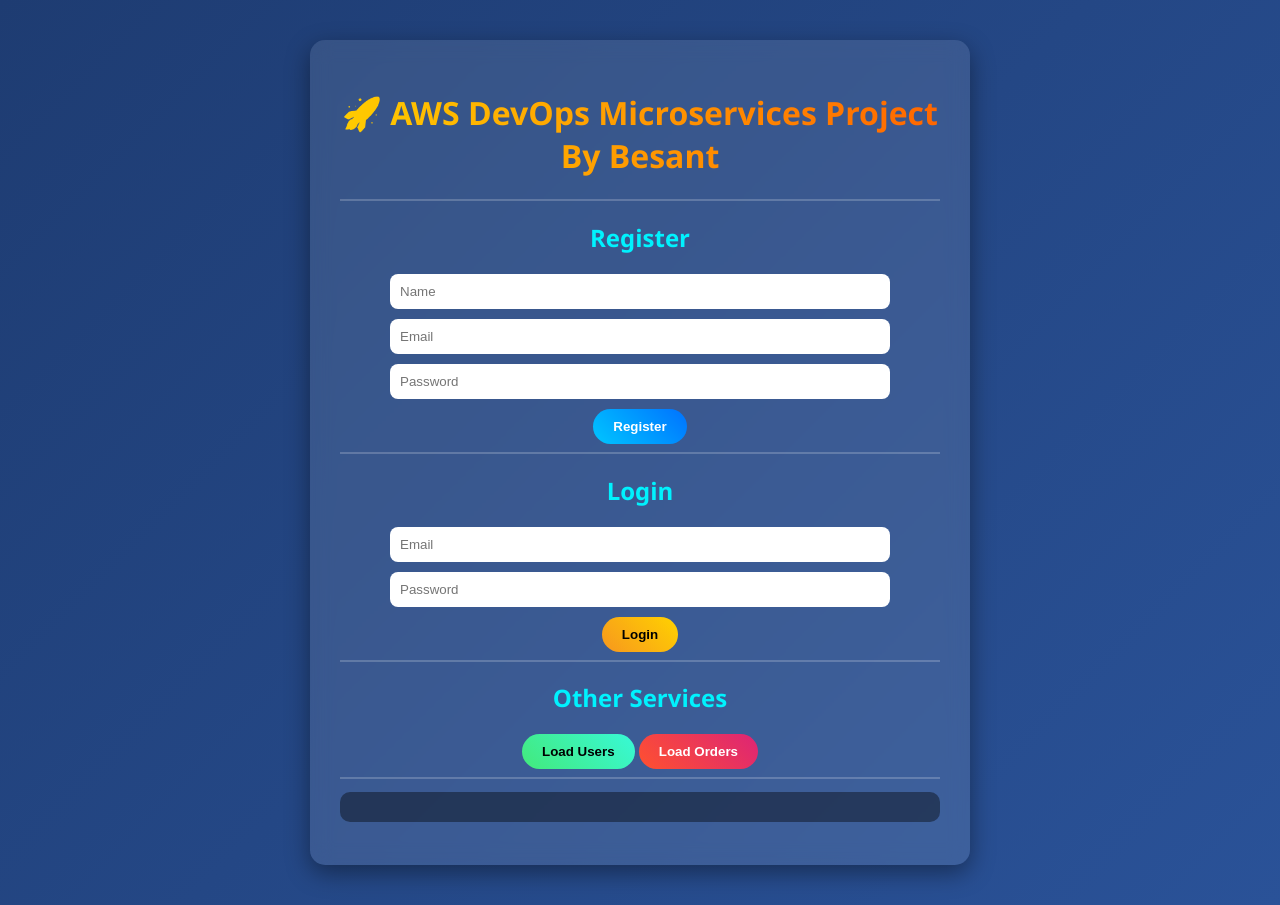
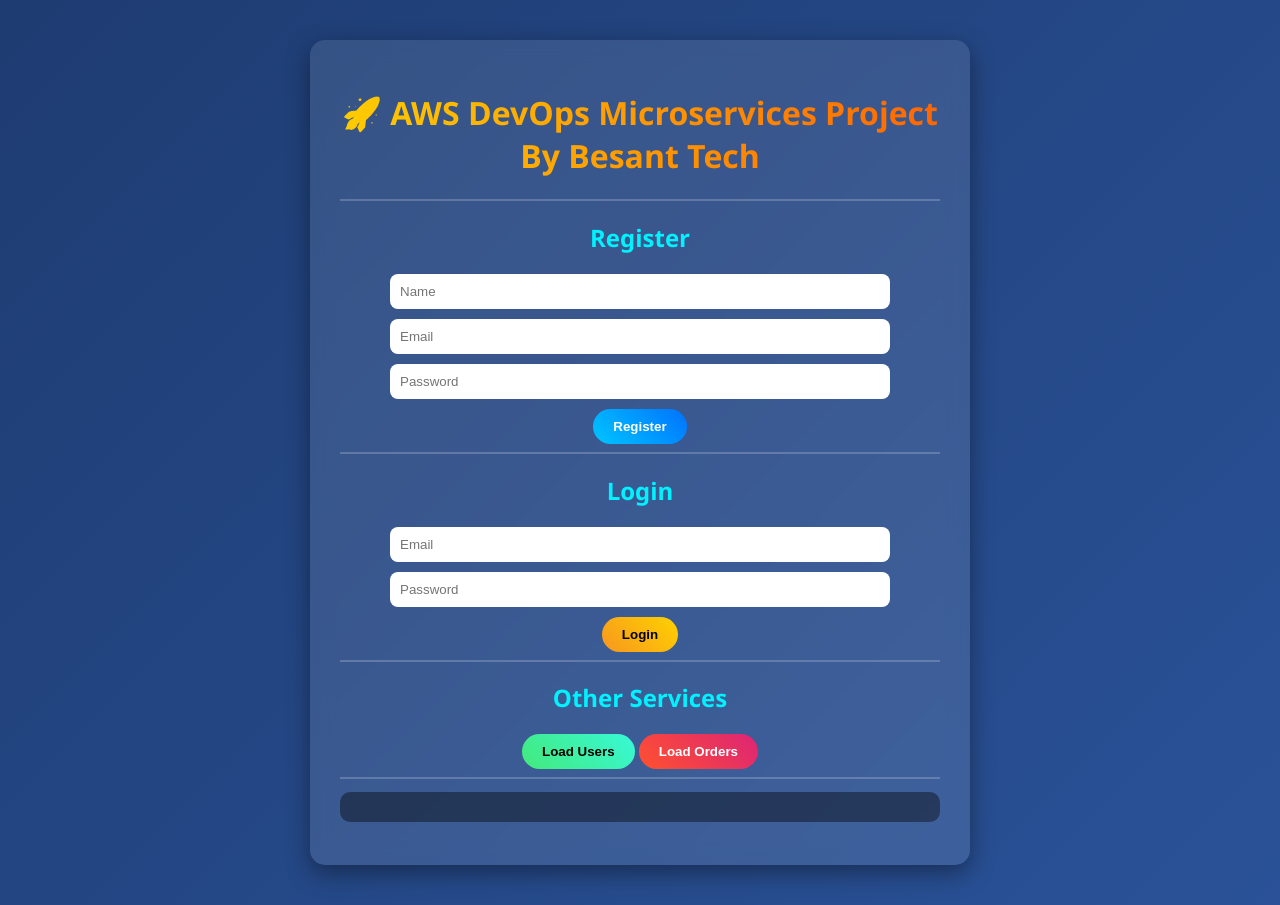
Before and after one commit to yashaspancham/frontend_s3_web_hosting, a plain HTML site: page public/index.html in a window 1280 px wide. Drawn offline with Linux system fonts and the light colour scheme; files whose address does not match are found by name.

Commit message:
Update index.html

```diff
--- a/public/index.html
+++ b/public/index.html
@@ -97,7 +97,7 @@
 
 <div class="container">
 
-<h1>🚀 AWS DevOps Microservices Project By Besant</h1>
+<h1>🚀 AWS DevOps Microservices Project By Besant Tech</h1>
 
 <hr>
 
```
